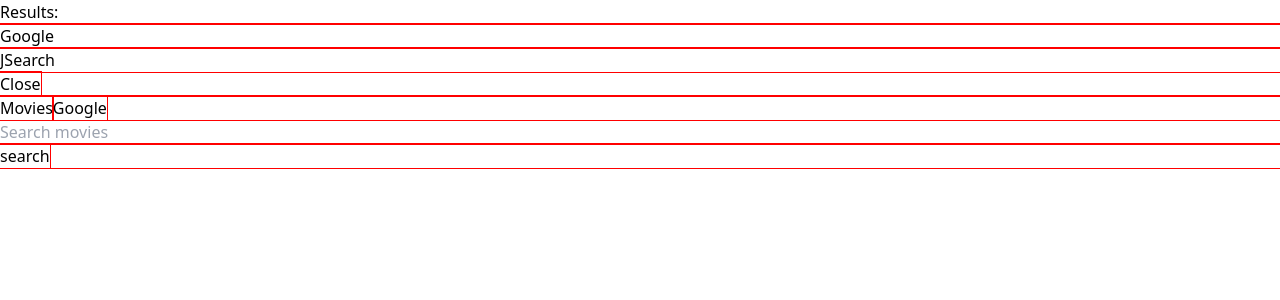
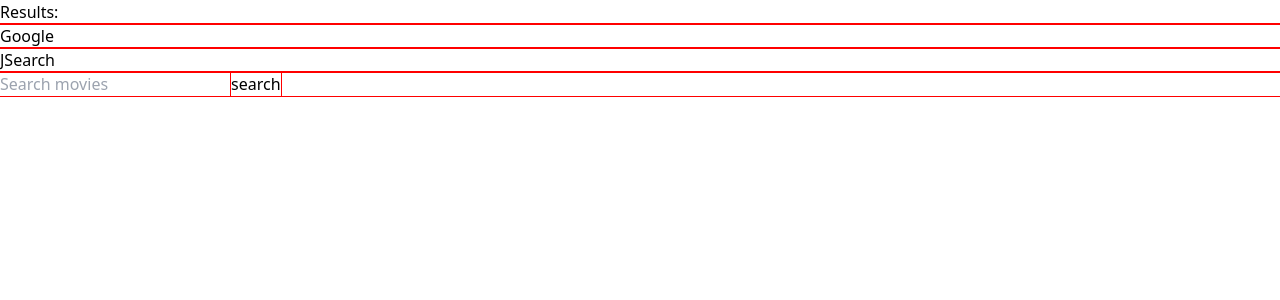
Before and after one commit to lostmypillow/jsearch-react, a React (Vite) app: page /jsearch-react/search in a window 1280 px wide. Shown: the top 300 px of the page. Built offline with nearby package versions, Linux system fonts and the light colour scheme.

Commit message:
finalized RWD

```diff
--- a/src/pages/Home.jsx
+++ b/src/pages/Home.jsx
@@ -1,45 +1,35 @@
 import React from 'react'
 import { useContext, createContext, useState, useEffect } from 'react'
 import { useNavigate, Outlet } from 'react-router-dom'
-import { useAutoAnimate } from '@formkit/auto-animate/react'
-import { check } from 'prettier'
 const ExpandedContext = createContext(true)
 const SearchContext = createContext("")
 
-function BarLeft({ children }) {
+function TopBar() {
   return (
-        <div className='flex flex-row items-center justify-between w-full md:w-fit grow'>
+
       <h1 className='flex h-11 items-center justify-center text-3xl font-bold'>
         JSearch
       </h1>
-            {children}
-
-        </div>
   )
 }
 
 
-
-
-
-
-
-function BarCombined() {
+function BottomBar() {
   const navigate = useNavigate()
   const [searchType, setsearchType] = useState('movies')
   const [searchTerm, setsearchTerm] = useState('')
 
-    function changeToMovies() {
-        setsearchType("movies")
-    }
-    function changeToGoogle() {
-        setsearchType("google")
-    }
+  // function changeToMovies() {
+  //     setsearchType("movies")
+  // }
+  // function changeToGoogle() {
+  //     setsearchType("google")
+  // }
   function passSearchTerm(event) {
     setsearchTerm(event.target.value)
   }
   const { setResults } = useContext(SearchContext)
-    // const { expanded, setexpanded } = useContext(ExpandedContext)
+
 
   const fetchAndNav = async () => {
     if (searchType == 'movies') {
@@ -121,7 +111,7 @@
         await setResults(response.data.Search)
         // await setResults(mock)
         // await setexpanded(false)
-                navigate("search?query="+ searchTerm.split(' ').join('_') + "&type=" + searchType)
+        navigate("search?query=" + searchTerm.split(' ').join('_') + "&type=" + searchType)
 
       } catch (error) {
         console.error('Error fetching data:', error);
@@ -279,63 +269,36 @@
 
   return (
     <>
-            <div className='flex flex-col md:flex-row items-center justify-center w-full grow gap-2'>
-                <div className='flex flex-row'>
-                    <button
-                        onClick={changeToMovies}
-                        className={`${searchType == 'movies' ? "bg-black text-white rounded-full px-4 py-2 w-full" : "px-4 py-2 w-full"}`}>
-                        Movies
-                    </button>
+      <div className='flex flex-col md:flex-row items-center justify-center w-full gap-2'>
 
-                    <button
-                        onClick={changeToGoogle}
-                        className={`${searchType == 'google' ? "bg-black text-white rounded-full px-4 py-2 w-full" : "px-4 py-2 w-full"}`}>
-                        Google
-                    </button>
-
-                </div>
+        <div className='flex flex-row border-2 border-black rounded-full'>
 
           <input
             value={searchTerm}
             onChange={passSearchTerm}
-                    className='border-2 border-black px-4 py-2 w-[90%] rounded-xl'
+            className='rounded-full px-4 py-2 w-[90%] '
             type="text"
             placeholder={searchType == 'movies' ? 'Search movies' : 'Search google'}
             autoFocus />
 
-            </div>
-
-
-            <div className='flex w-full grow md:w-fit items-center justify-center'>
         <button onClick={fetchAndNav} className='btn-primary'>
           search
         </button>
         </div>
+      </div>
+
+
     </>
   )
 }
 
 
 function MobileBar() {
-    const [expanded, setexpanded] = useState(true)
-    function collapse() {
-        setexpanded(!expanded)
-    }
   return (
-        <div className={`flex flex-col md:flex-row items-center justify-center w-screen z-20 fixed bottom-0 md:top-0 left-0  p-4 rounded-xl border-2 border-black bg-white gap-2  ${expanded ? "h-[50vh] md:h-16" : ""} `} >
-            <BarLeft>
-                <button onClick={collapse} className='btn-primary md:hidden'>
-                    {expanded ? "Close" : "Search"}
-                </button>
-            </BarLeft>
+    <div className={`flex flex-col md:flex-row items-center justify-center w-screen z-20 fixed top-0 left-0 h-32 p-4 rounded-xl border-2 border-black bg-white gap-2`} >
+      <TopBar />
 
-            <ExpandedContext.Provider value={{ expanded, setexpanded }}>
-                {expanded ?
-                    <>
-                        <BarCombined />
-                    </> :
-                    <></>}
-            </ExpandedContext.Provider>
+    <BottomBar />
     </div>
   )
 }
@@ -348,7 +311,7 @@
 
   return (
     <>
-            <SearchContext.Provider value={{setResults}}>
+      <SearchContext.Provider value={{ setResults }}>
         <Outlet context={results} />
         <MobileBar />
       </SearchContext.Provider>
--- a/src/pages/Results.jsx
+++ b/src/pages/Results.jsx
@@ -95,7 +95,7 @@
   const type = searchParams.get('type')
   const results = useOutletContext()
   return (
-    <div className="flex flex-col mb-20 md:pt-16 w-svw px-4 py-2 gap-2">
+    <div className="flex flex-col pt-32 w-svw px-4 py-2 gap-2 border-2 border-black">
 
       <div className='font-bold text-3xl'>
         Results:
```
Lines whose indentation alone changed are shown as unchanged.
